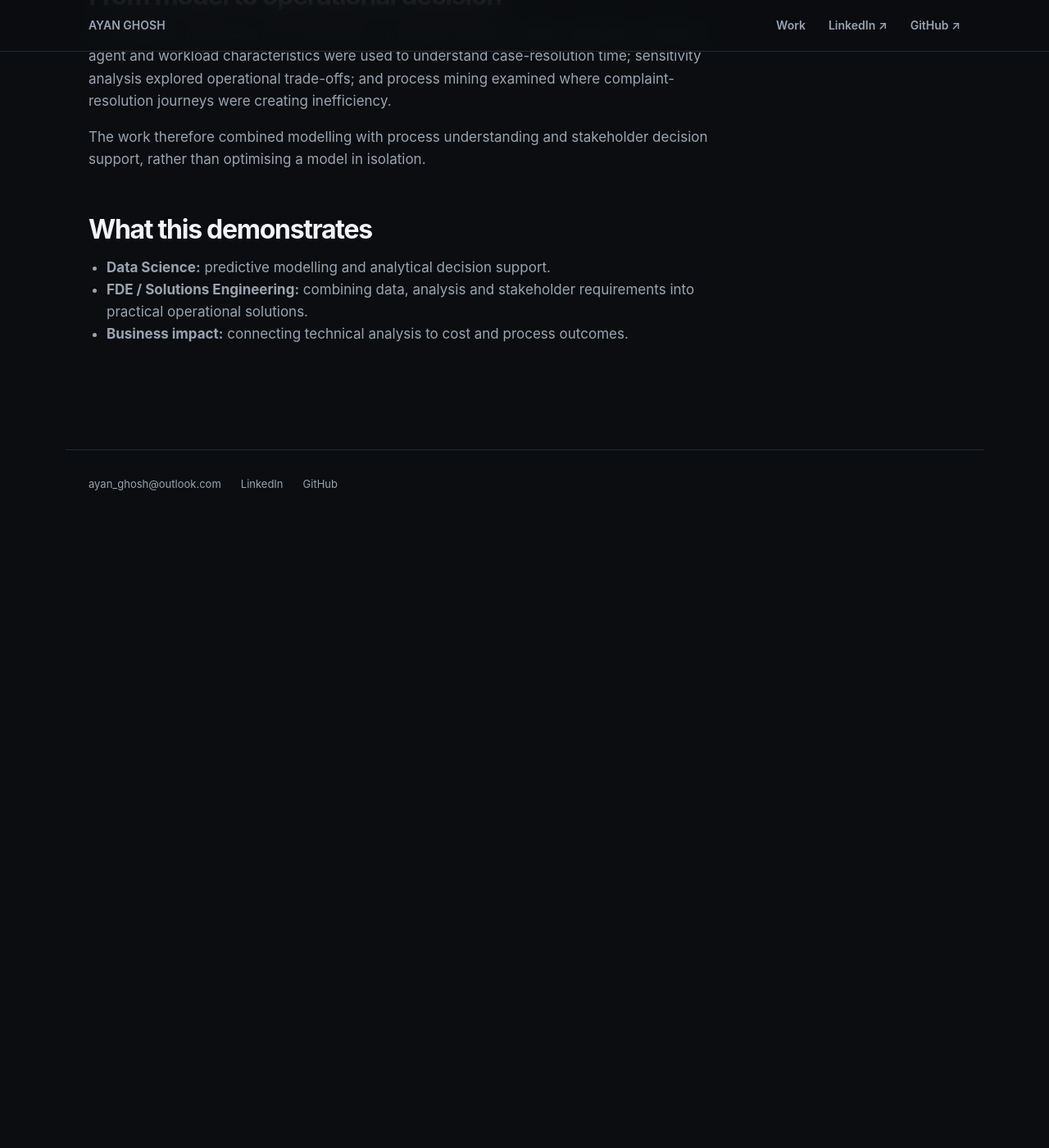
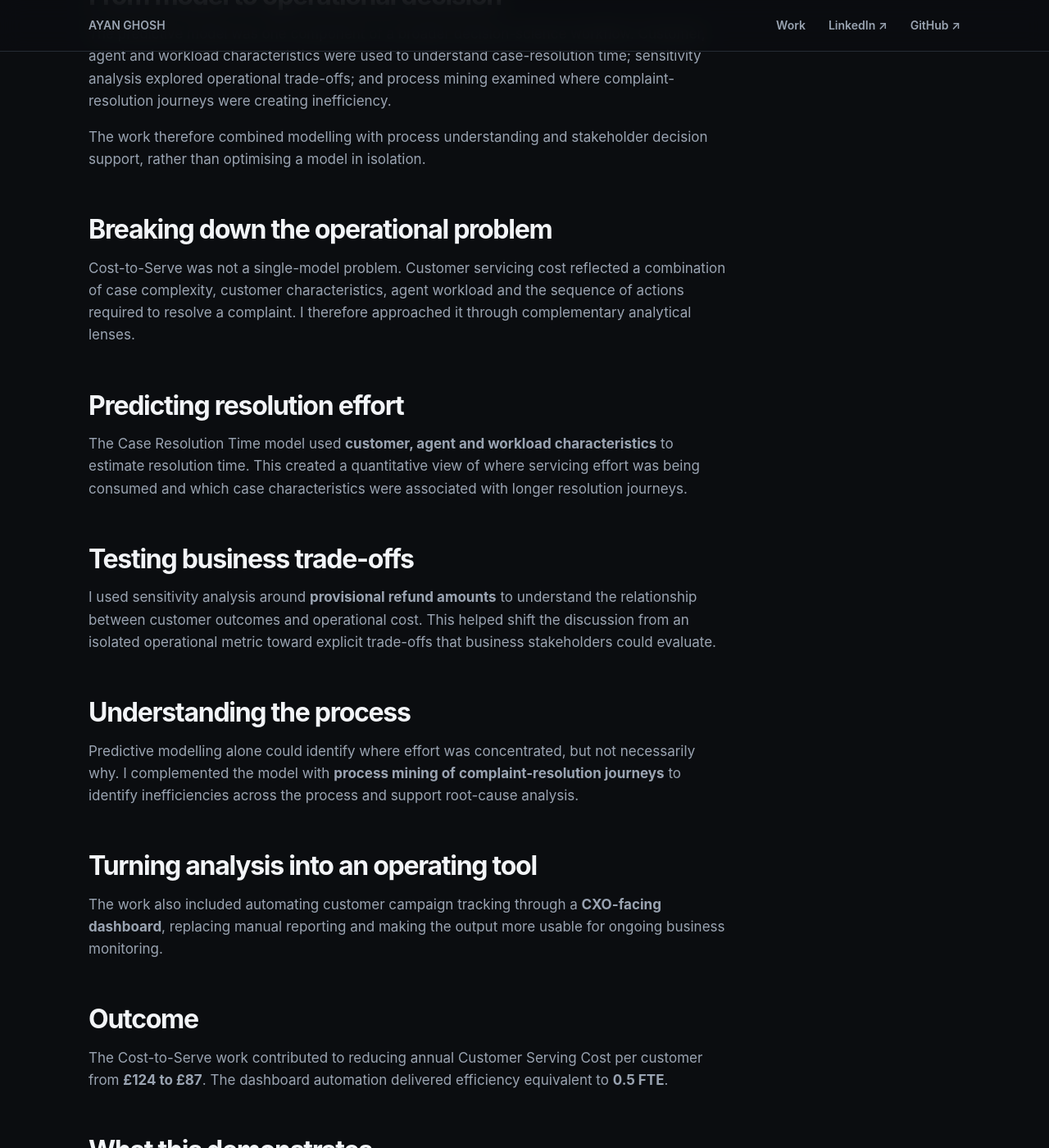
Before and after one commit to ayan-ghosh103/ayan-ghosh103.github.io, a Jekyll site: the page built from work/jpmorgan-cost-to-serve.md, in a window 1280 px wide and 1400 px high, scrolled down 1516 px. Shown: the whole window at 82% size. Built offline with Jekyll 4.4.1, drawn with Linux system fonts in a browser that asks for light colours; before the commit the page ends 2146 px from its top, so only the background shows below that.

Commit message:
Expand case study with detailed approach and outcomes

```diff
--- a/work/jpmorgan-cost-to-serve.md
+++ b/work/jpmorgan-cost-to-serve.md
@@ -30,6 +30,25 @@ title: J.P. Morgan Cost-to-Serve — Decision Science
   <p>The predictive model was one component of a broader decision-science workflow. Customer, agent and workload characteristics were used to understand case-resolution time; sensitivity analysis explored operational trade-offs; and process mining examined where complaint-resolution journeys were creating inefficiency.</p>
   <p>The work therefore combined modelling with process understanding and stakeholder decision support, rather than optimising a model in isolation.</p>
 
+
+  <h2>Breaking down the operational problem</h2>
+  <p>Cost-to-Serve was not a single-model problem. Customer servicing cost reflected a combination of case complexity, customer characteristics, agent workload and the sequence of actions required to resolve a complaint. I therefore approached it through complementary analytical lenses.</p>
+
+  <h2>Predicting resolution effort</h2>
+  <p>The Case Resolution Time model used <b>customer, agent and workload characteristics</b> to estimate resolution time. This created a quantitative view of where servicing effort was being consumed and which case characteristics were associated with longer resolution journeys.</p>
+
+  <h2>Testing business trade-offs</h2>
+  <p>I used sensitivity analysis around <b>provisional refund amounts</b> to understand the relationship between customer outcomes and operational cost. This helped shift the discussion from an isolated operational metric toward explicit trade-offs that business stakeholders could evaluate.</p>
+
+  <h2>Understanding the process</h2>
+  <p>Predictive modelling alone could identify where effort was concentrated, but not necessarily why. I complemented the model with <b>process mining of complaint-resolution journeys</b> to identify inefficiencies across the process and support root-cause analysis.</p>
+
+  <h2>Turning analysis into an operating tool</h2>
+  <p>The work also included automating customer campaign tracking through a <b>CXO-facing dashboard</b>, replacing manual reporting and making the output more usable for ongoing business monitoring.</p>
+
+  <h2>Outcome</h2>
+  <p>The Cost-to-Serve work contributed to reducing annual Customer Serving Cost per customer from <b>£124 to £87</b>. The dashboard automation delivered efficiency equivalent to <b>0.5 FTE</b>.</p>
+
   <h2>What this demonstrates</h2>
   <ul>
     <li><b>Data Science:</b> predictive modelling and analytical decision support.</li>
```
